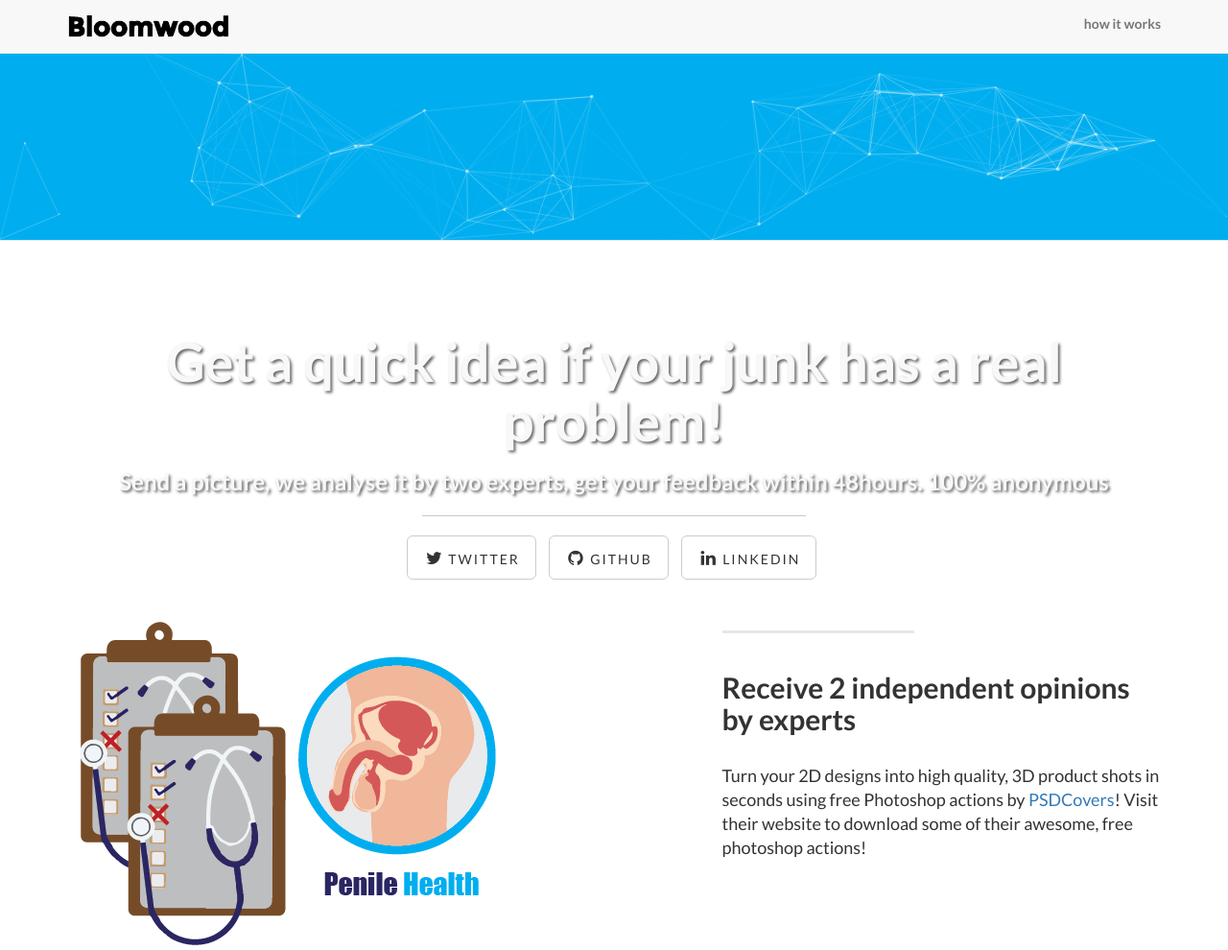
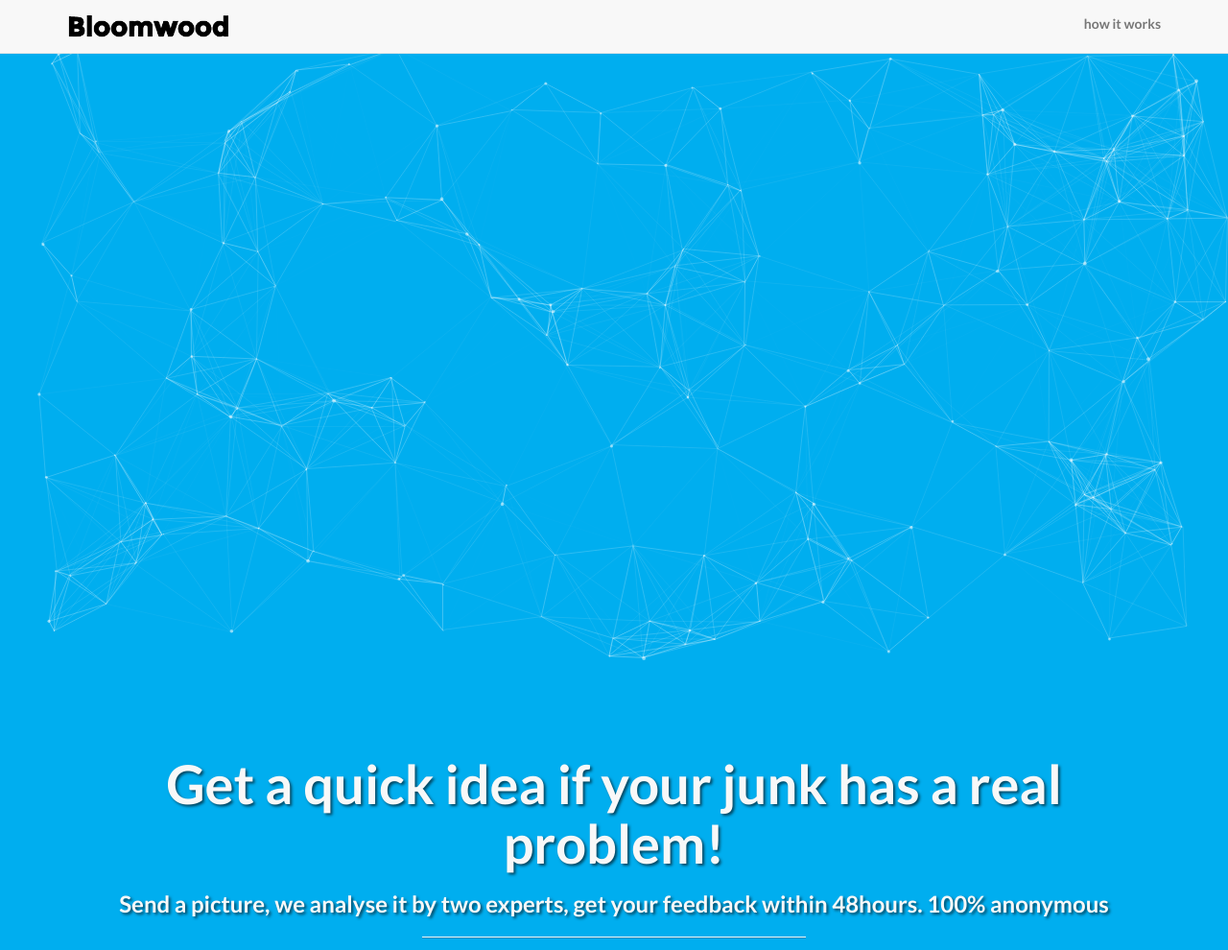
Before and after one commit to beate-manhaus/website, a plain HTML site: page index.html in a window 1280 px wide. Shown: the top 990 px of the page at 96% size. Drawn offline with Linux system fonts and the light colour scheme.

Commit message:
take height away

```diff
--- a/index.html
+++ b/index.html
@@ -63,7 +63,7 @@
     <!-- Header -->
     <a name="intro"></a>
     <div class="intro-header">
-      <div style="width: 100%; height: 200px;" id="particles-js">
+      <div style="width: 100%;" id="particles-js">
       <script type="text/javascript" src="js/particles.js"></script>
       <script src="js/app.js"></script>
 
```
